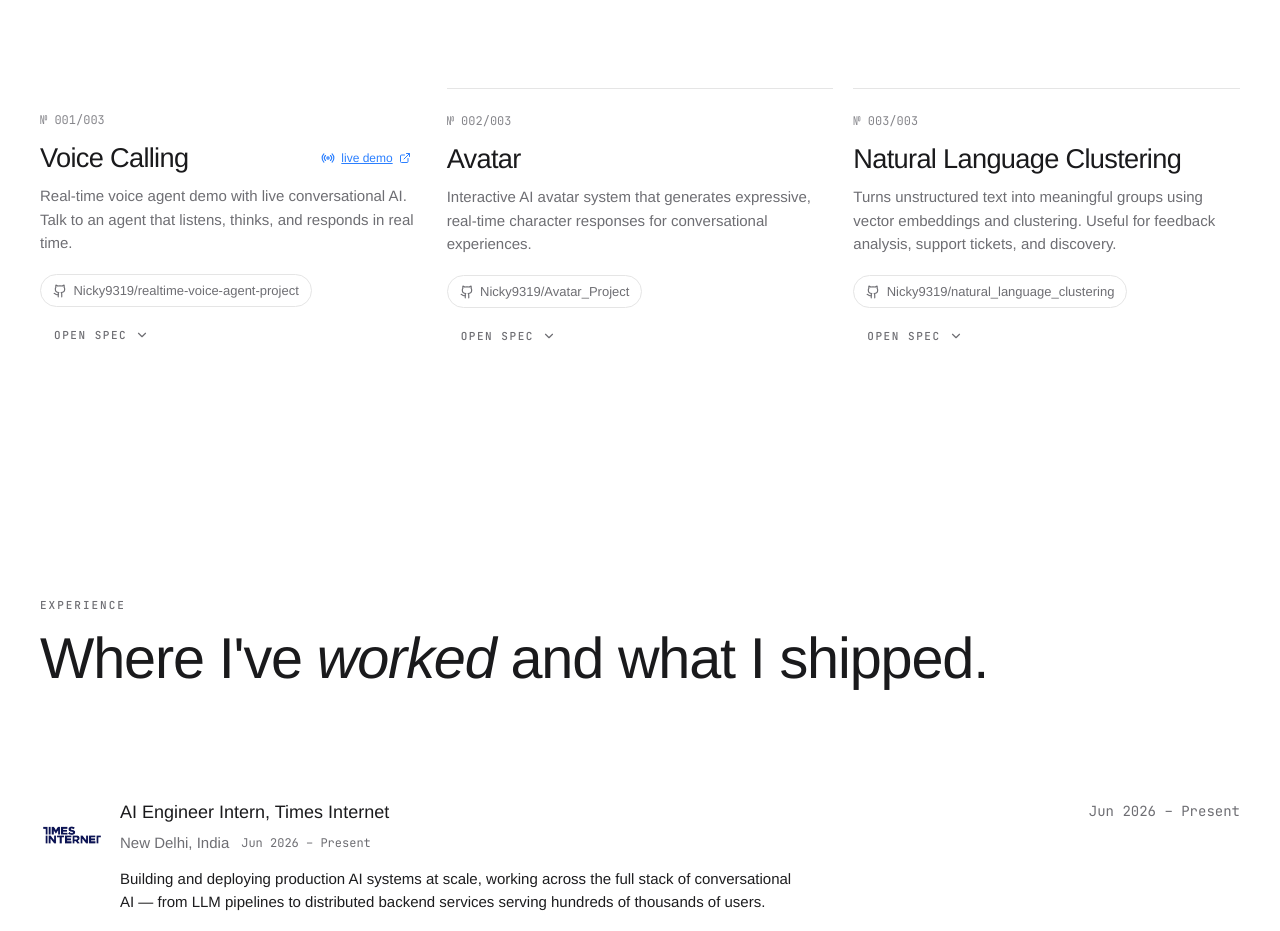
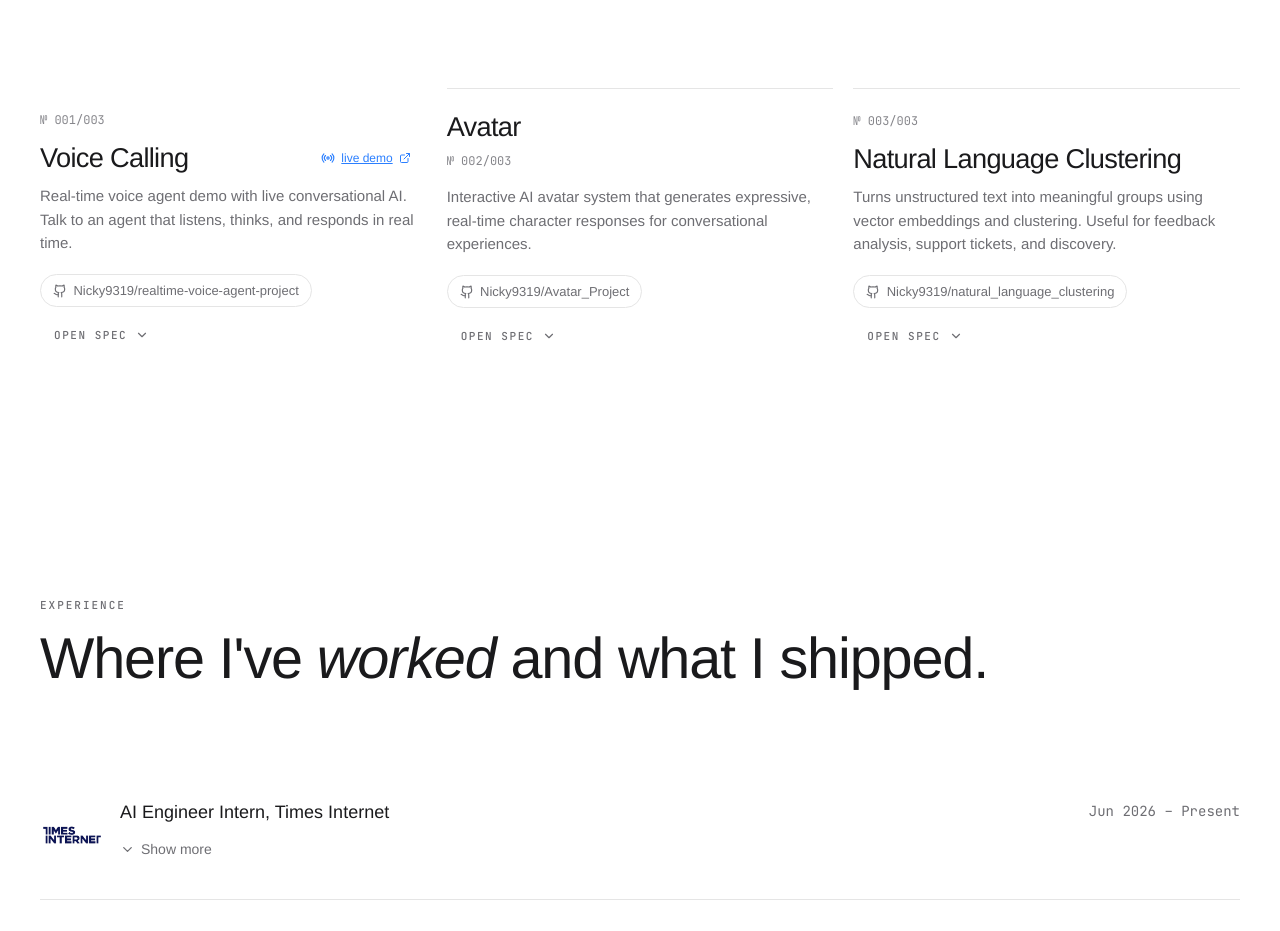
Before and after one commit to Nicky9319/Portfolio_Website, a React (Vite) app: page / in a window 1280 px wide. Shown: the part 931-1862 px from the top of the page. Built offline with nearby package versions, Linux system fonts and the light colour scheme.

Commit message:
Add serialTop prop to ProjectCard for conditional display; refactor ExperienceSection layout and styling

```diff
--- a/src/components/project/ProjectCard.jsx
+++ b/src/components/project/ProjectCard.jsx
@@ -3,7 +3,7 @@ import { ChevronDown, ExternalLink, Radio } from 'lucide-react'
 import { GitHubWidget } from '../ui/GitHubWidget'
 import { useState } from 'react'
 
-export function ProjectCard({ project, index, total }) {
+export function ProjectCard({ project, index, total, serialTop = true }) {
   const [isExpanded, setIsExpanded] = useState(false)
   const serial = String(index + 1).padStart(3, '0')
 
@@ -16,12 +16,14 @@ export function ProjectCard({ project, index, total }) {
       transition={{ duration: 0.5, delay: (index % 6) * 0.05 }}
       className="group py-6 border-t border-[var(--border)] first:border-t-0"
     >
-      {/* Top meta */}
-      <div className="flex items-center justify-between mb-4">
-        <span className="font-mono text-xs text-[var(--dim)] tabular">
-          № {serial}/{String(total).padStart(3, '0')}
-        </span>
-      </div>
+      {/* Top meta — shown when serialTop is true */}
+      {serialTop && (
+        <div className="flex items-center justify-between mb-4">
+          <span className="font-mono text-xs text-[var(--dim)] tabular">
+            № {serial}/{String(total).padStart(3, '0')}
+          </span>
+        </div>
+      )}
 
       {/* Live demo + Title */}
       <div className="flex items-center justify-between gap-4 mb-3">
@@ -41,6 +43,15 @@ export function ProjectCard({ project, index, total }) {
           </a>
         )}
       </div>
+
+      {/* Serial line — shown when serialTop is false (e.g. Avatar) */}
+      {!serialTop && (
+        <div className="flex items-center justify-between mb-4">
+          <span className="font-mono text-xs text-[var(--dim)] tabular">
+            № {serial}/{String(total).padStart(3, '0')}
+          </span>
+        </div>
+      )}
 
       {/* Description */}
       <p className="body text-[var(--muted)] mb-5 leading-relaxed">
--- a/src/components/sections/ExperienceSection.jsx
+++ b/src/components/sections/ExperienceSection.jsx
@@ -77,19 +77,6 @@ export function ExperienceSection() {
                         )}
                       </div>
 
-                      {/* Location + period row */}
-                      <div className="flex flex-wrap items-center gap-x-3 gap-y-1 mb-3">
-                        {job.location && (
-                          <p className="body text-[var(--muted)]">{job.location}</p>
-                        )}
-                        <p className="font-mono text-xs text-[var(--muted)] tabular">{job.period}</p>
-                      </div>
-
-                      {/* Description — always visible, black text */}
-                      <p className="body text-[var(--foreground)] max-w-2xl leading-relaxed">
-                        {job.description}
-                      </p>
-
                       {/* Show more button */}
                       <ShowMoreHighlight jobKey={`${job.company}-${job.period}`} highlights={job.highlights} />
                     </div>
@@ -144,7 +131,7 @@ function ShowMoreHighlight({ jobKey, highlights }) {
                 className="flex items-start gap-3 body text-[var(--foreground)]"
               >
                 <span className="w-1 h-1 rounded-full bg-[var(--muted)] mt-2.5 shrink-0" />
-                <span>{highlight}</span>
+                <span className="whitespace-nowrap">{highlight}</span>
               </li>
             ))}
           </motion.ul>
--- a/src/components/sections/ProjectShowcase.jsx
+++ b/src/components/sections/ProjectShowcase.jsx
@@ -27,6 +27,7 @@ export function ProjectShowcase({ projects }) {
                 project={project}
                 index={index}
                 total={liveProjects.length}
+                serialTop={project.id !== 'avatar'}
               />
             ))}
           </div>
```
